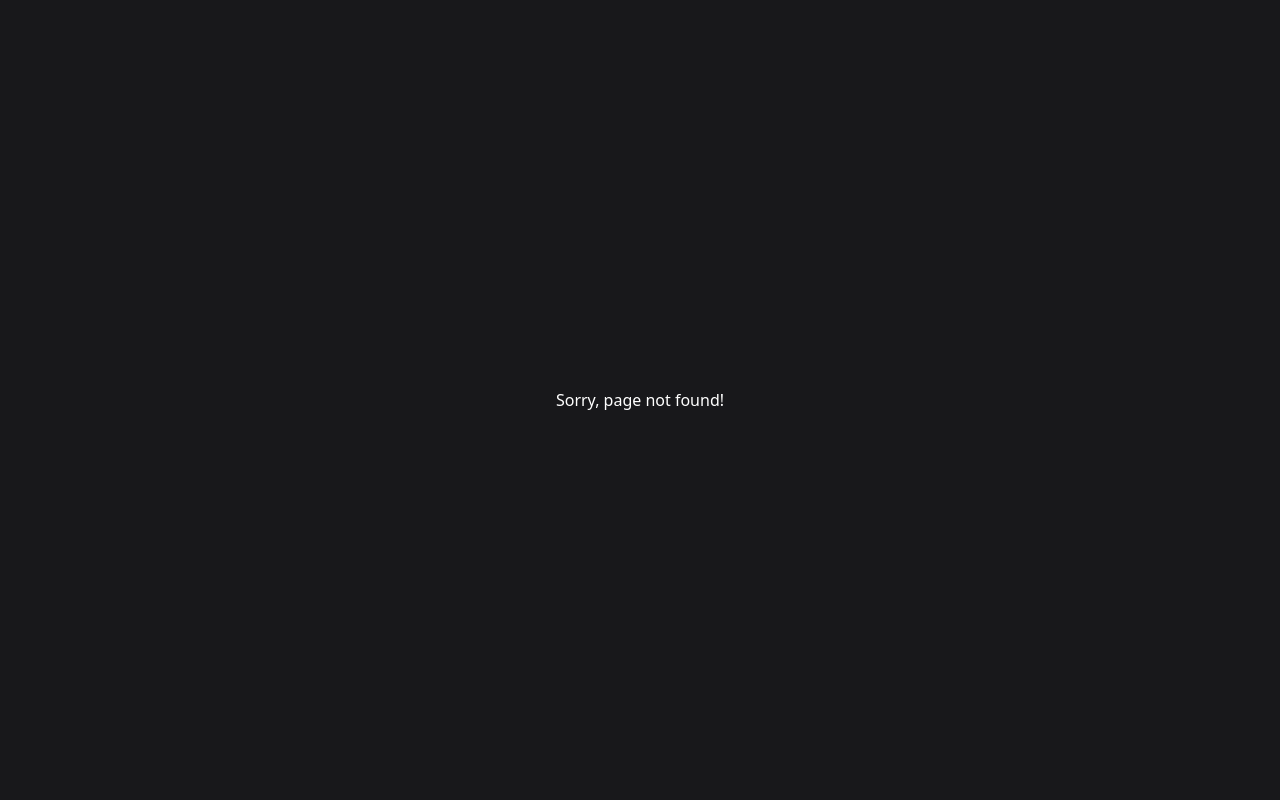
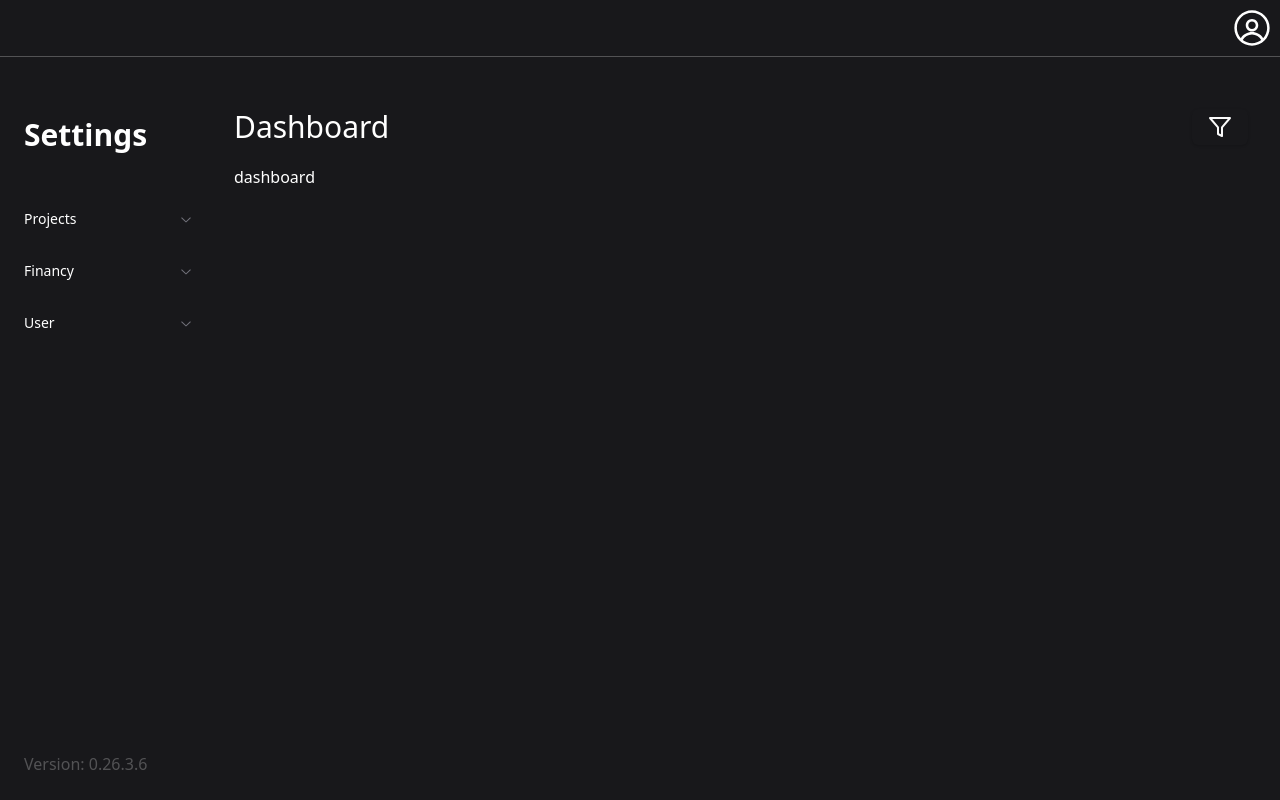
Before and after one commit to AndersonAndrad/hours_worked_marker_client, a React (Vite) app: page /project/dashboard in a window 1280 px wide. Before the commit this address had no page. Built offline with nearby package versions, Linux system fonts and the light colour scheme.

Commit message:
feat: creating a basic dashboard to display on the page

```diff
--- a/src/components/common/side-menu/side-menu.component.tsx
+++ b/src/components/common/side-menu/side-menu.component.tsx
@@ -1,12 +1,12 @@
-import { Accordion, AccordionContent, AccordionTrigger } from "../../ui/accordion";
 import { FileBarChart, FolderGit2, FolderRoot, HandCoins, Home, LayoutDashboard, LucideIcon, WalletCards } from "lucide-react";
 import { useEffect, useState } from "react";
+import { Accordion, AccordionContent, AccordionTrigger } from "../../ui/accordion";
 
+import { generateHash } from "@/utils/base64.utils";
+import { firstLetterUppercase } from "@/utils/string.utils";
 import { AccordionItem } from "@radix-ui/react-accordion";
+import packageJson from '../../../../package.json';
 import { SideMenuOption } from "./side-menu-option.component";
-import { firstLetterUppercase } from "@/utils/string.utils";
-import { generateHash } from "@/utils/base64.utils";
-import packageJson from '../../../../package.json';
 
 interface MenuItem {
   label: string;
@@ -32,7 +32,7 @@ export function SideMenu() {
       { label: 'Profile', path: '', disabled: true, icon: Home, parent: MenuAccordion.USER, selected: false, id: generateHash() },
 
       // Projects
-      { label: 'Dashboard', path: '/project/dashboard', disabled: true, icon: LayoutDashboard, parent: MenuAccordion.PROJECTS, selected: false, id: generateHash() },
+      { label: 'Dashboard', path: '/project/dashboard', disabled: false, icon: LayoutDashboard, parent: MenuAccordion.PROJECTS, selected: false, id: generateHash() },
       { label: 'Projects', path: '/projects', disabled: false, icon: FolderRoot, parent: MenuAccordion.PROJECTS, selected: false, id: generateHash() },
       { label: 'Tasks', path: '/tasks', disabled: false, icon: FolderGit2, parent: MenuAccordion.PROJECTS, selected: false, id: generateHash() },
 
--- /dev/null
+++ b/src/components/dashboard/side-filter.component.tsx
@@ -0,0 +1,17 @@
+import { Sheet, SheetContent, SheetTrigger } from "../ui/sheet";
+
+import { Filter } from "lucide-react";
+import { Button } from "../ui/button";
+
+export function SideFilterDashboard() {
+  return (
+    <Sheet>
+      <SheetTrigger asChild>
+        <Button><Filter /></Button>
+      </SheetTrigger>
+      <SheetContent>
+        hello
+      </SheetContent>
+    </Sheet>
+  )
+}
--- /dev/null
+++ b/src/pages/project-dashboard.page.tsx
@@ -0,0 +1,19 @@
+import { Container } from "@/components/common/container.component";
+import { Main } from "@/components/common/main.component";
+import { SideFilterDashboard } from "@/components/dashboard/side-filter.component";
+
+export function ProjectDashboard() {
+  return (
+    <Container>
+      <header className='flex flex-row items-center justify-between'>
+        <span className="text-3xl">Dashboard</span>
+        <SideFilterDashboard />
+      </header>
+      <Main>
+        <div>
+          dashboard
+        </div>
+      </Main>
+    </Container>
+  )
+}
--- a/src/router.tsx
+++ b/src/router.tsx
@@ -3,6 +3,7 @@ import {
 } from "react-router-dom";
 import { App } from "./App";
 import { NotFound } from "./pages/not-found.page";
+import { ProjectDashboard } from "./pages/project-dashboard.page";
 import { ProjectsPage } from "./pages/projects.page";
 import { TasksProjectPage } from "./pages/tasks-project.page";
 import { TasksPage } from "./pages/tasks.page";
@@ -19,6 +20,7 @@ export const router = createBrowserRouter([
        * @TODO check to transform this route in children by tasks
        */
       { path: '/project', element: <TasksProjectPage /> },
+      { path: '/project/dashboard', element: <ProjectDashboard /> },
     ]
   },
 
```
